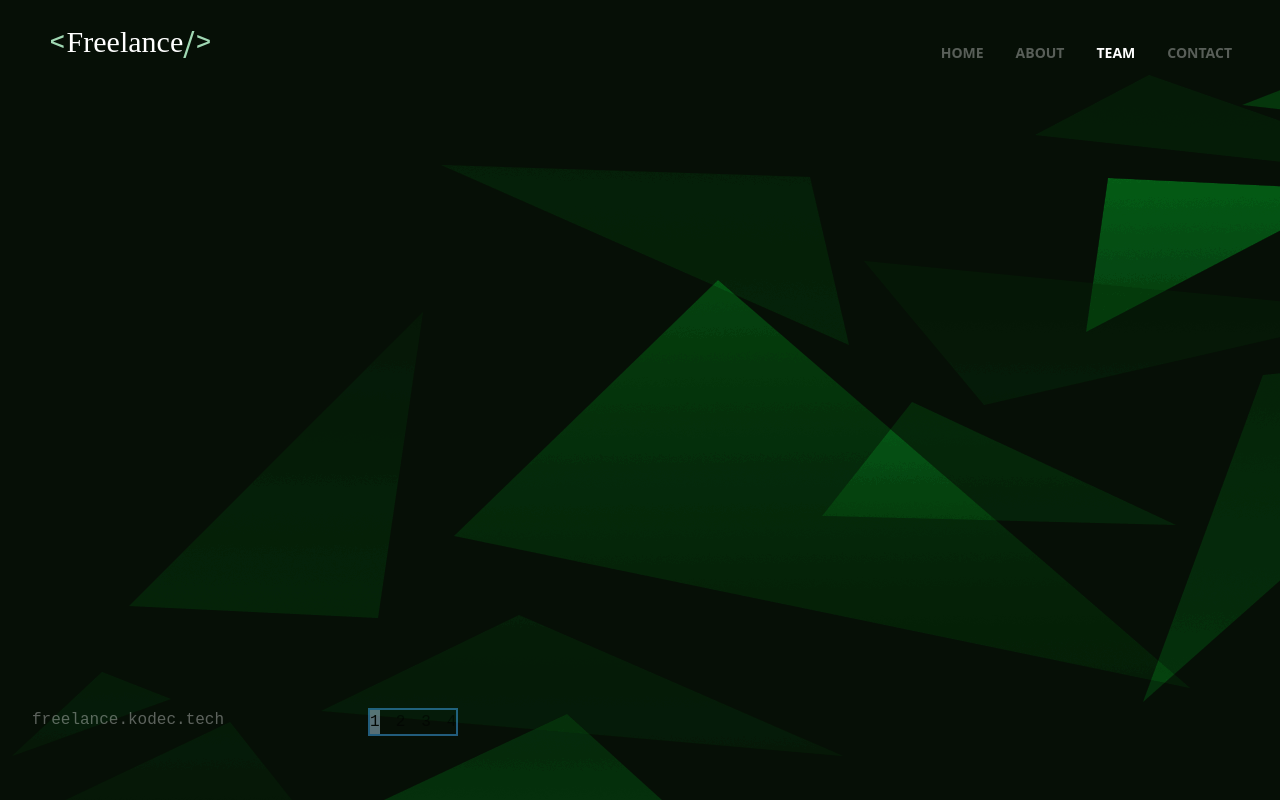
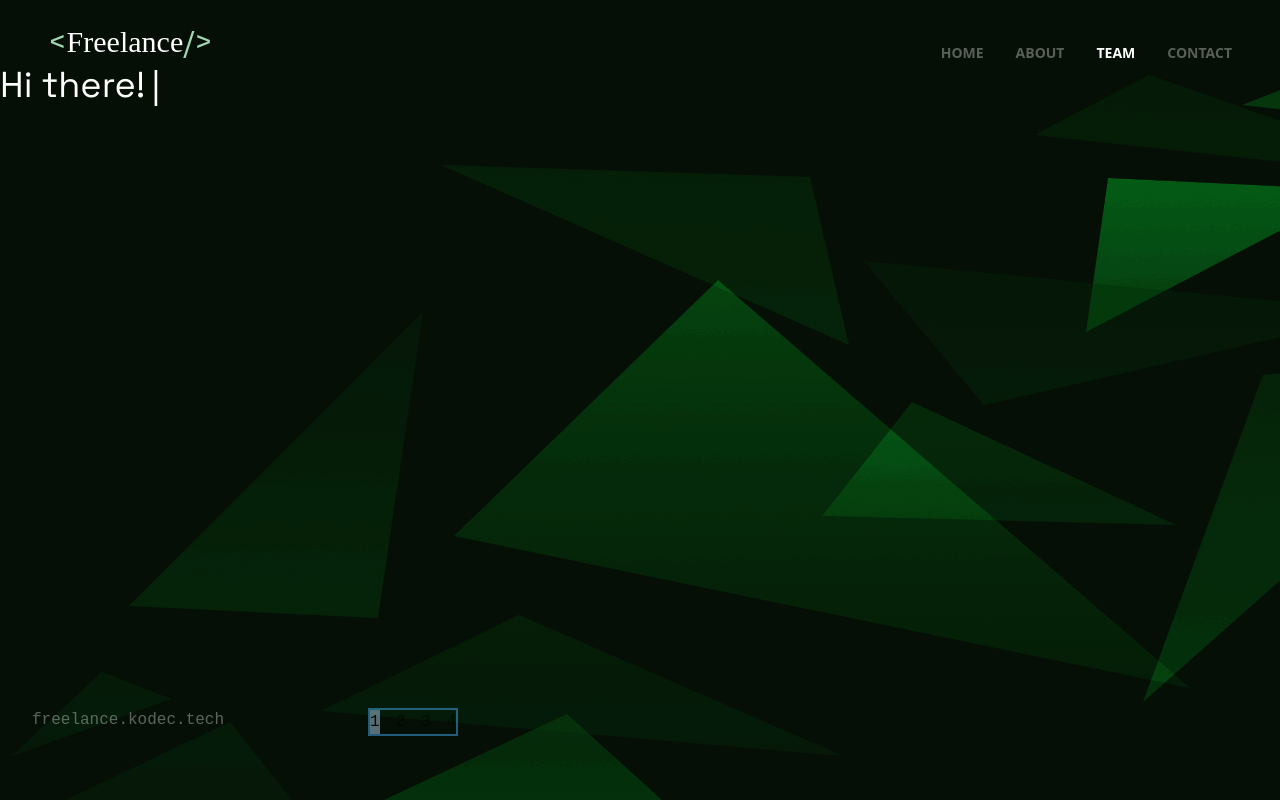
Before and after one commit to cskartikey/freelance, a Next.js app: page /team in a window 1280 px wide. Built offline with nearby package versions, Linux system fonts and the light colour scheme; a web font is replaced by a local one.

Commit message:
added typing effect

```diff
--- a/css/globals.css
+++ b/css/globals.css
@@ -5,3 +5,12 @@
 @tailwind base;
 @tailwind components;
 @tailwind utilities;
+
+@layer components {
+    .team-typewriter-text-wrapper {
+        @apply text-white font-Space-Grotesk md:text-4xl
+    }
+    .team-typewriter-cursor-wrapper {
+        @apply text-white md:text-4xl
+    }
+}
--- a/package.json
+++ b/package.json
@@ -26,6 +26,7 @@
     "react": "18.2.0",
     "react-dom": "18.2.0",
     "tailwindcss": "3.3.2",
-    "typescript": "5.0.4"
+    "typescript": "5.0.4",
+    "typewriter-effect": "^2.19.0"
   }
 }
--- a/pages/team/index.tsx
+++ b/pages/team/index.tsx
@@ -1,12 +1,27 @@
 import { type NextPage } from "next";
 import Head from 'next/head';
+import Typewriter from "typewriter-effect";
+
 const Team : NextPage = () => {
     return (
         <>
             <Head>
                 <title>Team</title>
             </Head>
-
+            <section>
+                <div>
+                    <Typewriter
+                      onInit={(typewriter) => {
+                        typewriter.typeString('Hi there!')
+                          .start();
+                      }}
+                      options={{
+                        wrapperClassName: 'team-typewriter-text-wrapper',
+                        cursorClassName: 'team-typewriter-cursor-wrapper Typewriter__cursor',
+                      }}
+                    />
+                </div>
+            </section>
         </>
     )
 }
```
Also changed, not shown: 1 other file (tests, documents, lock files or other folders).
